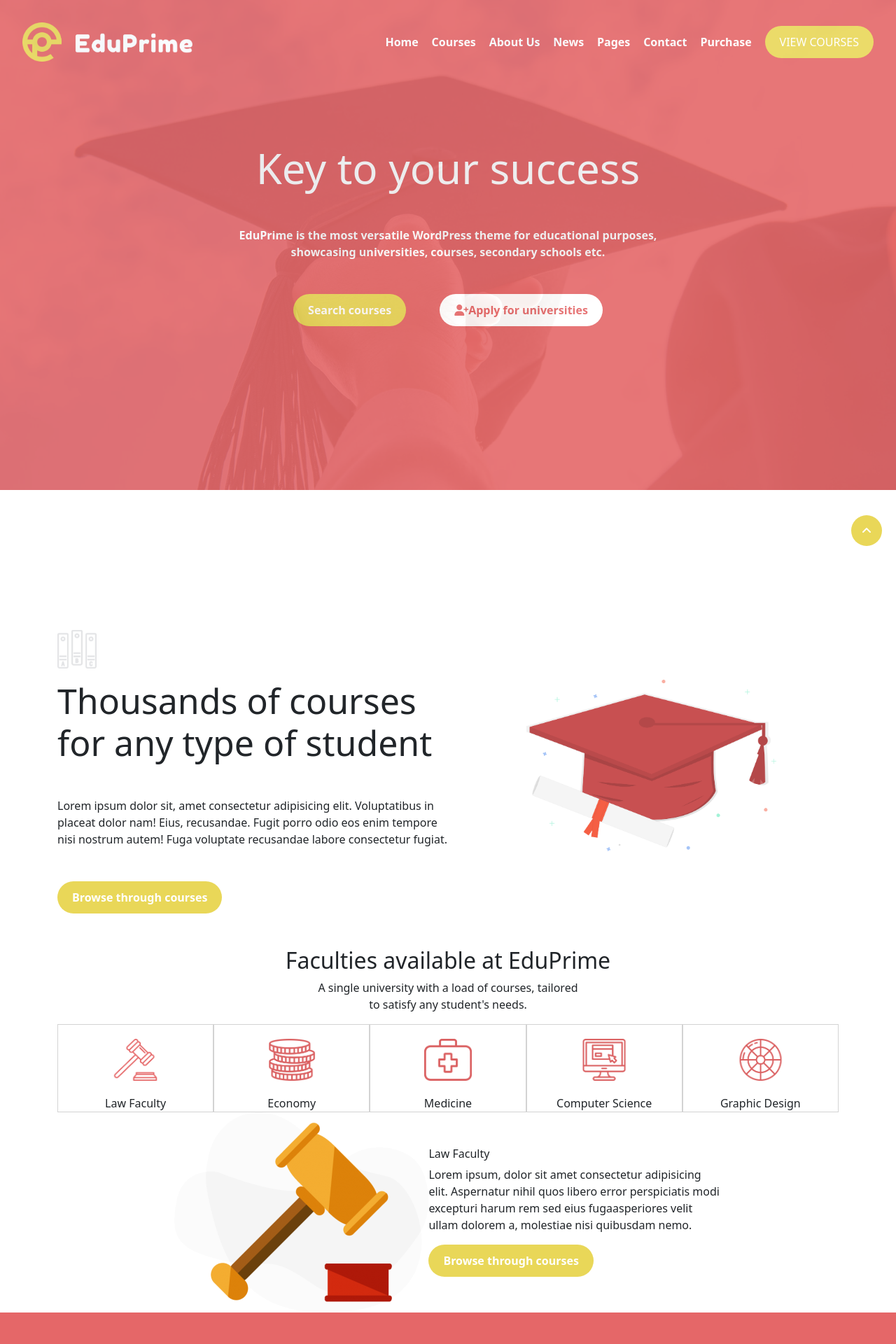
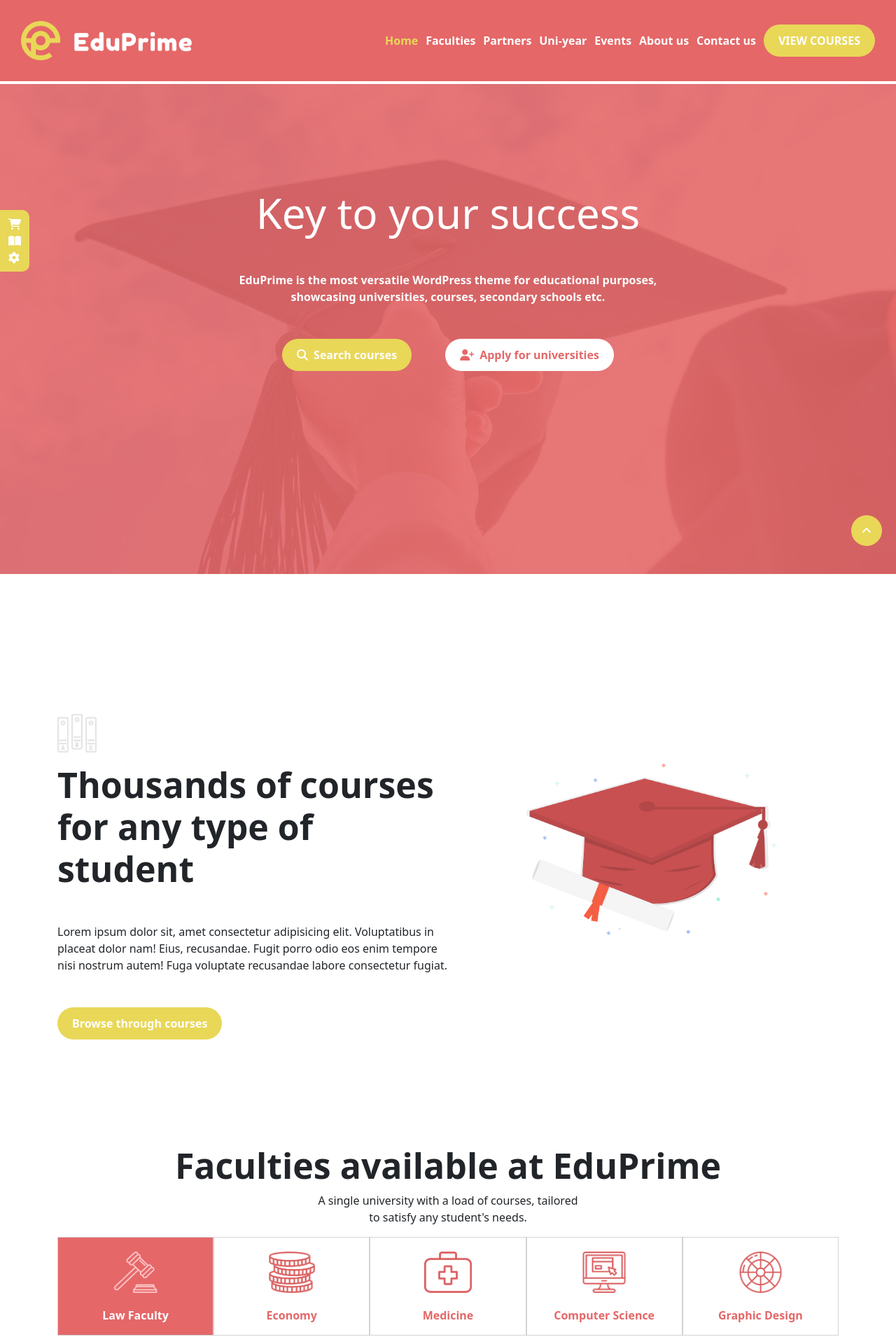
Before and after one commit to MatteoGunetto/proj-html-vuejs, a Vue app: page / in a window 1280 px wide. Shown: the top 1920 px of the page at 70% size. Built offline with nearby package versions, Linux system fonts and the light colour scheme.

Commit message:
dynamic header nav

```diff
--- a/src/components/PageHeader.vue
+++ b/src/components/PageHeader.vue
@@ -1,72 +1,144 @@
 <script>
 import {store} from '../store';
 export default{
-  name: "HeaderVue",
+  name: "PageHeader",
   data(){
     return{
-      store
+      store,
+      currentActive: 0,
+      menuLinks: [
+        {
+          name: 'Home',
+          url: '#home'
+        },
+        {
+          name: 'Faculties',
+          url: '#courses'
+        },
+        {
+          name: 'Partners',
+          url: '#partners'
+        },
+        {
+          name: 'Uni-year',
+          url: '#uni-year'
+        },
+        {
+          name: 'Events',
+          url: '#events'
+        },
+        {
+          name: 'About us',
+          url: '#latest-courses'
+        },
+        {
+          name: 'Contact us',
+          url: '#foot'
+        },
+      ]
+    }
+  },
+  methods: {
+    changeCurrent(index){
+      this.currentActive = index
     }
   }
 }
 </script>
 
 <template>
-  <header class="pt-3">
-    <nav class="d-flex justify-content-between align-items-center my-3">
+  <header class="">
+    <div id="side-menu">
+      <div class="d-flex">
+        <i class="fa-solid fa-cart-shopping p-1"></i>
+        <span class="display-b">Shopping cart</span>
+      </div>
+      <div class="d-flex">
+        <i class="fa-solid fa-book-open p-1"></i>
+        <span class="display-b">Profile</span>
+      </div>
+      <div class="d-flex">
+        <i class="fa-solid fa-gear p-1"></i>
+        <span class="display-b">Settings</span>
+      </div>
+
+    </div>
+    <nav class="d-flex justify-content-between align-items-center ">
       <div id="nav-left">
         <img src="../assets/img/theme_eduprime_logo.png" alt="">
       </div>
       <div id="nav-right">
         <ul class="d-flex justify-content-between align-items-center mb-0">
-          <li>
-            <a href="#">Home</a>
+          <li v-for="(elem, index) in menuLinks" :key="index" @click="changeCurrent(index)" :class="(currentActive == index) ? 'active' : '' ">
+            <a :class="(currentActive == index) ? 'active-bg' : '' " :href="elem.url"><strong>{{ elem.name }}</strong></a>
           </li>
-          <li>
-            <a href="#">Courses</a>
-          </li>
-          <li>
-            <a href="#">About Us</a>
-          </li>
-          <li>
-            <a href="#">News</a>
-          </li>
-          <li>
-            <a href="#">Pages</a>
-          </li>
-          <li>
-            <a href="#">Contact</a>
-          </li>
-          <li>
-            <a href="#">Purchase</a>
-          </li>
-          <li class="btn btn-yellow">
-            <a href="#">VIEW COURSES</a>
-          </li>
+          <div class="btn btn-yellow">
+            <a href="#courses"><strong>VIEW COURSES</strong></a>
+          </div>
         </ul>
       </div>
     </nav>
-    <div id="jumbo" class="justify-content-center align-items-center">
+    <div id="jumbo" class="justify-content-center align-items-center pt-5">
       <div class="container text-center text-white">
         <h1>Key to your success</h1>
         <p class="mt-5">EduPrime is the most versatile WordPress theme for educational purposes, <br> showcasing universities, courses, secondary schools etc.</p>
         <div class="d-flex justify-content-center gap-5 mt-5">
-          <a class="btn btn-yellow text-white" href="#"><strong>Search courses</strong></a>
-          <a class="btn btn-white" href="#"><strong> <i class="fa-solid fa-user-plus"></i>Apply for universities</strong></a>
+          <div class="btn btn-yellow text-white">
+            <a href="#">
+              <i class="fa-solid fa-magnifying-glass pe-2"></i>
+              <strong>Search courses</strong>
+            </a>
+          </div>
+          <div class="btn btn-white1">
+            <a href="#">
+              <i class="fa-solid fa-user-plus pe-2"></i>
+              <strong>Apply for universities</strong>
+            </a>
+          </div>
+
         </div>
       </div>
     </div>
   </header>
 </template>
-
 <style lang="scss" scoped>
 header{
   background-color: #E56768;
   position: relative;
   height: 700px;
+  #side-menu{
+    display: flex;
+    flex-direction: column;
+    position: fixed;
+    left: 0;
+    top: 300px;
+    background-color: #E9D758;
+    color: white;
+    padding: 8px;
+    border-radius: 0 10px 10px 0;
+    z-index: 2;
+    &:hover{
+      transform: scale(1.1);
+      transition: all 0.6s ease;
+    }
+    .display-b{
+      display: none;
+    }
+    &:hover .display-b{
+      display: block;
+    }
+  }
   nav{
     margin: 0 auto;
-    width: 95%;
+    background-color: #E56768;
+    padding: 30px;
+    width: 100%;
     font-weight: bold;
+    position: fixed;
+    left: 0;
+    right: 0;
+    top: 0;
+    z-index: 2;
     #nav-left{
       width: 20%;
       img{
@@ -76,11 +148,20 @@ header{
     }
     #nav-right{
       width: 60%;
+      a{
+        &:hover{
+          color: #E9D758;
+        }
+      }
     }
   }
   #jumbo{
-    height: 500px;
+    position: relative;
+
     font-weight: bold;
+    z-index: 1;
+    margin-top: 120px;
+    padding-top: 00px;
     .container{
       padding-top: 100px;
       width: 50%;
@@ -105,5 +186,6 @@ header::before{
   content: "";
   opacity: 0.1;
   background-size: cover;
+  z-index: 0;
 }
 </style>
--- a/src/components/PageMain.vue
+++ b/src/components/PageMain.vue
@@ -6,12 +6,14 @@ export default{
   },
   data(){
     return{
-      store
+      store,
+      activeComp: 0,
     }
   },
   methods: {
 
   changeCourse(elem, index){
+    this.activeComp = index
     document.getElementById("course-box").innerHTML= `
     <div>
       <img src="${elem.img2}" alt="">
@@ -27,7 +29,6 @@ export default{
   }
 }
 </script>
-
 <template>
   <main>
     <section class="section">
@@ -38,25 +39,29 @@ export default{
       </div>
       <div class="container d-flex justify-content-between">
         <div class="left-box">
-          <h2 class="mb-5">Thousands of courses <br> for any type of student</h2>
+          <h2 class="mb-5 fw-bold">Thousands of courses <br> for any type of student</h2>
           <p class="mb-5">Lorem ipsum dolor sit, amet consectetur adipisicing elit. Voluptatibus in placeat dolor nam! Eius, recusandae. Fugit porro odio eos enim tempore nisi nostrum autem! Fuga voluptate recusandae labore consectetur fugiat.</p>
-          <a class="btn btn-yellow text-white" href="#"><strong>Browse through courses</strong></a>
+          <div class="btn btn-yellow-to-pink text-white">
+            <a href="#">
+              <strong>Browse through courses</strong>
+            </a>
+          </div>
         </div>
         <div class="right-box">
           <img src="../assets/img/Graduation-Illustration.png" alt="">
         </div>
       </div>
     </section>
-    <section class="mt-5">
+    <section id="courses">
       <div class="container">
         <div class="text-center">
-          <h2>Faculties available at EduPrime</h2>
+          <h2 class="fw-bold">Faculties available at EduPrime</h2>
           <p>A single university with a load of courses, tailored <br> to satisfy any student's needs.</p>
         </div>
         <div class="d-flex faculties">
-          <div v-for="(elem, index) in store.facultiesArray" :key="index" @click="changeCourse(elem, index)" class="comp d-flex justify-content-center align-items-center">
-            <img :src="`${elem.img1}`" alt="">
-            <div>{{elem.course}}</div>
+          <div v-for="(elem, index) in store.facultiesArray" :key="index" @click="changeCourse(elem, index)" class="comp d-flex justify-content-center align-items-center" :class="(activeComp == index) ? 'activeComp' : ''">
+            <img :src="`${elem.img1}`" alt="" :class="(activeComp == index) ? 'activeImg' : ''">
+            <div class="mb-3 text-salmone" :class="(activeComp == index) ? 'activeText' : ''">{{elem.course}}</div>
           </div>
         </div>
         <div id="course-box" class="d-flex align-items-center">
@@ -66,7 +71,11 @@ export default{
           <div>
             <h6>Law Faculty</h6>
             <p>Lorem ipsum, dolor sit amet consectetur adipisicing elit. Aspernatur nihil quos libero error perspiciatis modi excepturi harum rem sed eius fugaasperiores velit ullam dolorem a, molestiae nisi quibusdam nemo.</p>
-            <a class="btn btn-yellow text-white" href="#"><strong>Browse through courses</strong></a>
+            <div class="btn btn-pink-to-yellow text-white">
+              <a href="#">
+                <strong>Read More</strong>
+              </a>
+            </div>
           </div>
         </div>
       </div>
@@ -76,7 +85,7 @@ export default{
         <div id="clock-icon">
           <img src="../assets/img/Clock-and-Bell.png" alt="">
         </div>
-        <h2>University Year</h2>
+        <h2 class="fw-bold text-white">University Year</h2>
         <div class="time-line">
           <div id="time-line-img">
             <img src="../assets/img/Timeline-Item.png" alt="">
@@ -99,40 +108,56 @@ export default{
           </div>
         </div>
       </div>
-      <div class="container text-center">
+      <div id="events" class="container text-center">
         <div id="clock-icon">
           <img src="../assets/img/upcoming-events-calendar-icon.png" alt="">
         </div>
-        <h2 class="text-white">Upcoming Events</h2>
+        <h2 class="text-white fw-bold">Upcoming Events</h2>
       </div>
       <div class="container d-flex justify-content-between align-items-center">
         <div class="box-event card text-center p-5">
           <h5>Coaching Session</h5>
           <div>20 May 21:30 PM</div>
           <p>Lorem ipsum dolor sit amet consectetur adipisicing elit. Soluta, praesentium! Iure [..] </p>
-          <div><a class="btn text-white" href="#"><strong>Find More</strong></a></div>
+          <div class="btn btn-pink-to-yellow text-white">
+            <a href="#">
+              <strong>Find More</strong>
+            </a>
+          </div>
         </div>
         <div class="box-event card text-center p-5">
           <h5>Coaching Session</h5>
           <div>23 May 21:30 PM</div>
           <p>Lorem ipsum dolor sit amet consectetur adipisicing elit. Soluta, praesentium! Iure [..] </p>
-          <div><a class="btn text-white" href="#"><strong>Find More</strong></a></div>
+          <div class="btn btn-pink-to-yellow text-white">
+            <a href="#">
+              <strong>Find More</strong>
+            </a>
+          </div>
         </div>
         <div class="box-event card text-center p-5">
           <h5>Coaching Session</h5>
           <div>26 May 21:30 PM</div>
           <p>Lorem ipsum dolor sit amet consectetur adipisicing elit. Soluta, praesentium! Iure [..] </p>
-          <div><a class="btn text-white" href="#"><strong>Find More</strong></a></div>
+          <div class="btn btn-pink-to-yellow text-white">
+            <a href="#">
+              <strong>Find More</strong>
+            </a>
+          </div>
         </div>
       </div>
       <div class="text-center pt-5">
-        <a class="btn btn-yellow text-white" href="#"><strong>Browse through courses</strong></a>
+        <div class="btn btn-yellow text-white">
+            <a href="#">
+              <strong>View all events</strong>
+            </a>
+          </div>
       </div>
 
     </section>
     <section id="latest-courses">
       <div class="container">
-        <h2>Latest Courses</h2>
+        <h2 class="fw-bold">Latest Courses</h2>
         <div class="d-flex justify-content-between align-items-center pb-5">
           <div v-for="(elem, index) in store.coursesArray" :key=index class="box-course text-center">
             <div class="img-box pt-3">
@@ -142,7 +167,7 @@ export default{
               <h5>{{ elem.text }}</h5>
               <h6>Teacher: {{ elem.teacher }}</h6>
               <h6 class="pb-5">Price: {{ elem.price }}</h6>
-              <div class="btn"><a href="#"><strong>View Course</strong></a></div>
+              <div class="btn btn-pink-to-yellow"><a href="#"><strong><i class="fa-solid fa-eye"></i> View Course</strong></a></div>
             </div>
           </div>
         </div>
@@ -152,9 +177,13 @@ export default{
               <div id="exam-icon">
                 <img src="../assets/img/Exam-icon.png" alt="">
               </div>
-              <h2 class="mb-5">The most efficient <br> examination method</h2>
+              <h2 class="mb-5 fw-bold">The most efficient <br> examination method</h2>
               <p class="mb-5">Lorem ipsum dolor sit, amet consectetur adipisicing elit. Voluptatibus in placeat dolor nam! Eius, recusandae. Fugit porro odio eos     enim tempore nisi nostrum autem! Fuga voluptate recusandae labore consectetur fugiat.</p>
-              <a class="btn text-white" href="#"><strong>Discover the Method</strong></a>
+              <div class="btn btn-pink-to-yellow text-white">
+                <a href="#">
+                  <strong>Discover the method</strong>
+                </a>
+              </div>
             </div>
             <div class="right-box">
               <img src="../assets/img/Exam-Illustration.png" alt="">
@@ -170,9 +199,13 @@ export default{
               <div id="fees-icon">
                 <img src="../assets/img/Exam-icon-1.png" alt="">
               </div>
-              <h2 class="mb-5">Variable fees for <br> international students</h2>
+              <h2 class="mb-5 fw-bold">Variable fees for <br> international students</h2>
               <p class="mb-5">Lorem ipsum dolor sit, amet consectetur adipisicing elit. Voluptatibus in placeat dolor nam! Eius, recusandae. Fugit porro odio     eos   enim tempore nisi nostrum autem! Fuga voluptate recusandae labore consectetur fugiat.</p>
-              <a class="btn text-white" href="#"><strong>List of Fees</strong></a>
+              <div class="btn btn-pink-to-yellow text-white">
+                <a href="#">
+                  <strong>List of fees</strong>
+                </a>
+              </div>
             </div>
           </div>
         </div>
@@ -180,7 +213,11 @@ export default{
     </section>
   </main>
 </template>
+
 <style lang="scss" scoped>
+h2{
+  font-size: 50px;
+}
 main{
   .section{
     margin-top: 200px;
@@ -195,9 +232,7 @@ main{
     .container{
       .left-box{
         width: 50%;
-        h2{
-          font-size: 50px;
-        }
+
       }
       .right-box{
         width: 40%;
@@ -207,13 +242,18 @@ main{
       }
     }
   }
-  section.mt-5{
+  #courses{
+    margin: 150px 0;
     .container{
       .faculties{
         .comp{
           width: 20%;
           flex-direction: column;
           border: 1px solid lightgrey;
+          .text-salmone{
+            color: #E56768;
+            font-weight: bold;
+          }
             img{
               width: 40%;
               display: block;
@@ -225,7 +265,7 @@ main{
       #course-box{
         width: 70%;
         margin: 0 auto;
-
+        margin-top: 50px;
       }
     }
   }
@@ -283,6 +323,15 @@ main{
           left: 50%;
           transform: translateX(-50%);
         }
+        .btn-pink-to-yellow{
+          background-color: #E56768;
+          &:hover{
+              background-color: #E9D758;
+          }
+          &:hover a{
+              color: white;
+          }
+        }
       }
     }
   }
@@ -308,6 +357,15 @@ main{
             transform: translateX(-50%);
             font-size: 15px;
           }
+          .btn-pink-to-yellow{
+            background-color: #E56768;
+            &:hover{
+              background-color: #E9D758;
+            }
+            &:hover a{
+              color: white;
+            }
+          }
         }
       }
       .exam{
@@ -326,9 +384,7 @@ main{
             p{
               padding-right: 100px;
             }
-            a{
-              background-color: #E56768;
-            }
+
           }
           .right-box{
             width: 50%;
@@ -360,9 +416,7 @@ main{
             p{
               padding-right: 100px;
             }
-            a{
-              background-color: #E56768;
-            }
+
           }
         }
       }
--- a/src/styles/general.scss
+++ b/src/styles/general.scss
@@ -5,22 +5,76 @@
     margin: 0;
     box-sizing: border-box;
 }
-
 a{
     text-decoration: none;
     color: white;
+    cursor: pointer;
 }
+
+i{
+    cursor: pointer;
+}
+
 li{
     list-style-type: none;
-
+    cursor: pointer;
 }
 
 .btn{
     border-radius: 40px;
     padding: 10px 20px;
+}
+.btn-white1{
+    background-color: white;
+   a{
+    color: #E56768;
+   }
+    &:hover{
+    background-color: #E9D758;
+    }
+    &:hover a{
+        color: white;
+    }
+}
+.btn-yellow{
+    background-color: #E9D758;
+    &:hover{
+        background-color: white;
+    }
+    &:hover a{
+        color: #E56768;
+    }
+}
+.btn-yellow-to-pink{
+    background-color: #E9D758;
+    &:hover{
+        background-color: #E56768;
+    }
+    &:hover a{
+        color: white;
+    }
+}
+.btn-pink-to-yellow{
+    background-color: #E56768;
+    &:hover{
+        background-color: #E9D758;
+    }
+    &:hover a{
+        color: white;
+    }
+}
 
-  }
+.active-bg{
+    color: #E9D758;
+}
 
-  .btn-yellow{
-    background-color: #E9D758;
-  }
+.activeComp{
+    background-color: #E56768;
+}
+
+.activeImg{
+    filter: brightness(200%);
+}
+.activeText{
+    color: white !important;
+}
```
